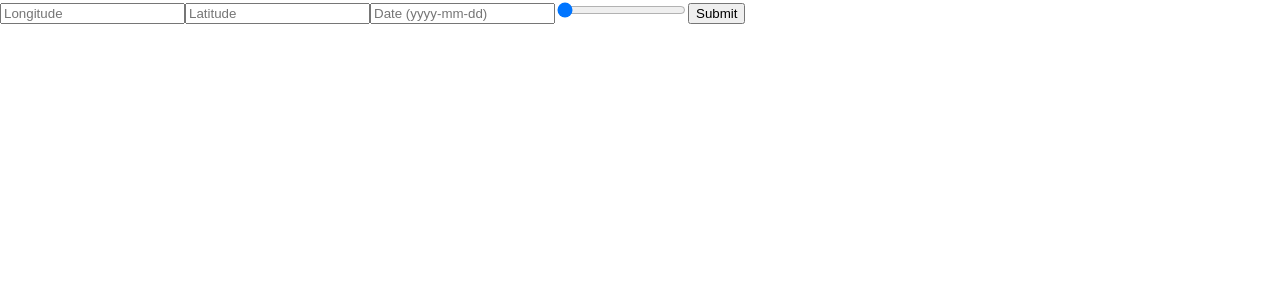
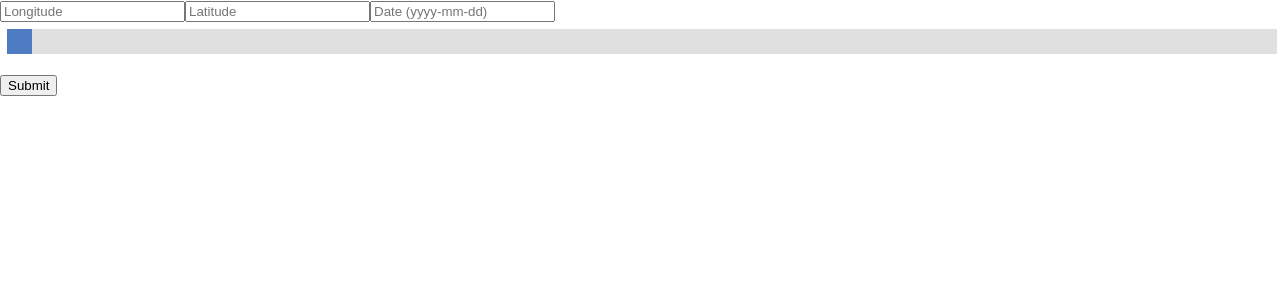
Before and after one commit to Thinkr1/NASA-LANDSAT-API, a React (Create React App) app: page / in a window 1280 px wide. Shown: the top 300 px of the page. Built offline with nearby package versions, Linux system fonts and the light colour scheme; no server answers.

Commit message:
Slider attempt and formatting

```diff
--- a/src/App.js
+++ b/src/App.js
@@ -6,30 +6,63 @@ import "./styles.css";
 function Eimg() {
   const [lon, setLon] = useState("");
   const [lat, setLat] = useState("");
-  const [dim, setDim] = useState("")
+  const [dim, setDim] = useState("");
   const [date, setDate] = useState("");
-  const [imgData, setImgData] = useState(null)
+  const [imgData, setImgData] = useState(null);
+  const [sliderVal, setSliderVal] = useState(dim);
 
   const handleSubmit = async (e) => {
-    e.preventDefault()
+    e.preventDefault();
     try {
-      const response = await axios.get(`https://api.nasa.gov/planetary/earth/assets?lon=${lon}&lat=${lat}&date=${date}&&dim=${dim}&api_key=${config.NASA_API_KEY}`)
-      setImgData(response.data)
+      const response = await axios.get(
+        `https://api.nasa.gov/planetary/earth/assets?lon=${lon}&lat=${lat}&date=${date}&&dim=${dim}&api_key=${config.NASA_API_KEY}`
+      );
+      setImgData(response.data);
     } catch (err) {
-      console.error("Error fetching data: ", err)
+      console.error("Error fetching data: ", err);
     }
-  }
+  };
 
   return (
     <div className="container">
       <form onSubmit={handleSubmit}>
-        <input type="number" placeholder="Longitude" value={lon} onChange={(e) => setLon(e.target.value)}/>
-        <input type="number" placeholder="Latitude" value={lat} onChange={(e) => setLat(e.target.value)}/>
-        <input type="text" placeholder="Date (yyyy-mm-dd)" value={date} onChange={(e) => setDate(e.target.value)} pattern="[0-9]{4}-[0-9]{2}-[0-9]{2}"/>
-        <input type="range" min="0.025" max="0.2" value={dim} onChange={(e) => setDim(e.target.value)} />
+        <input
+          type="number"
+          placeholder="Longitude"
+          value={lon}
+          onChange={(e) => setLon(e.target.value)}
+        />
+        <input
+          type="number"
+          placeholder="Latitude"
+          value={lat}
+          onChange={(e) => setLat(e.target.value)}
+        />
+        <input
+          type="text"
+          placeholder="Date (yyyy-mm-dd)"
+          value={date}
+          onChange={(e) => setDate(e.target.value)}
+          pattern="[0-9]{4}-[0-9]{2}-[0-9]{2}"
+        />
+        <div className="scontainer">
+          <input
+            className="slider"
+            id="slider"
+            type="range"
+            min="0.025"
+            max="0.2"
+            value={dim}
+            onChange={(e) => {
+              setDim(e.target.value);
+              setSliderVal(e.target.value);
+            }}
+          />
+          <p>{sliderVal}</p>
+        </div>
         <button type="Submit">Submit</button>
       </form>
-      {imgData && <img src={imgData.url} alt=""/>}
+      {imgData && <img src={imgData.url} alt="" />}
     </div>
   );
 }
--- a/src/styles.css
+++ b/src/styles.css
@@ -0,0 +1,28 @@
+.scontainer {
+  margin: 5px;
+}
+
+.slider {
+  -webkit-appearance: none;
+  appearance: none;
+  width: 100%;
+  height: 25px;
+  background: #d3d3d3;
+  outline: none;
+  opacity: 0.7;
+  -webkit-transition: 0.2s;
+  transition: opacity 0.2s;
+}
+
+.slider:hover {
+  opacity: 1;
+}
+
+.slider::-webkit-slider-thumb {
+  -webkit-appearance: none;
+  appearance: none;
+  width: 25px;
+  height: 25px;
+  background: #0446aa;
+  cursor: pointer;
+}
```
